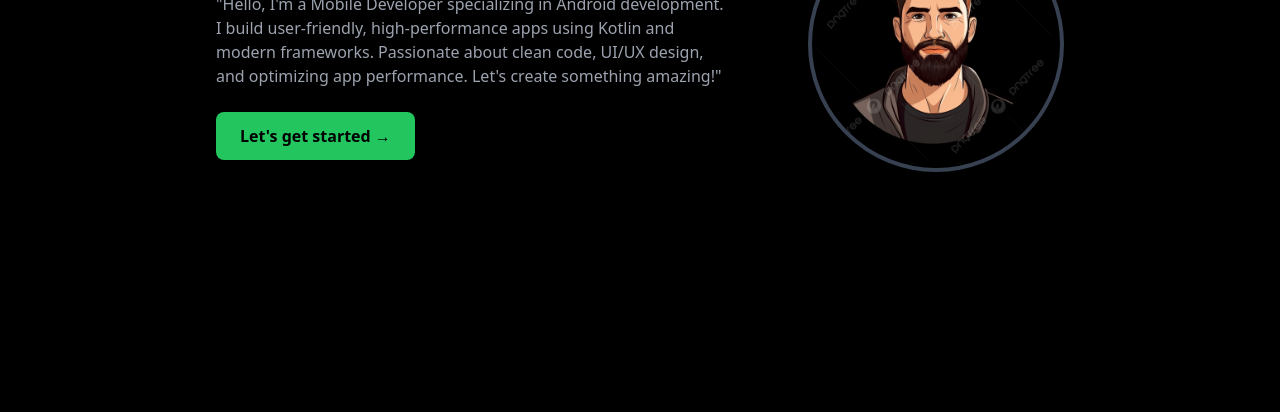
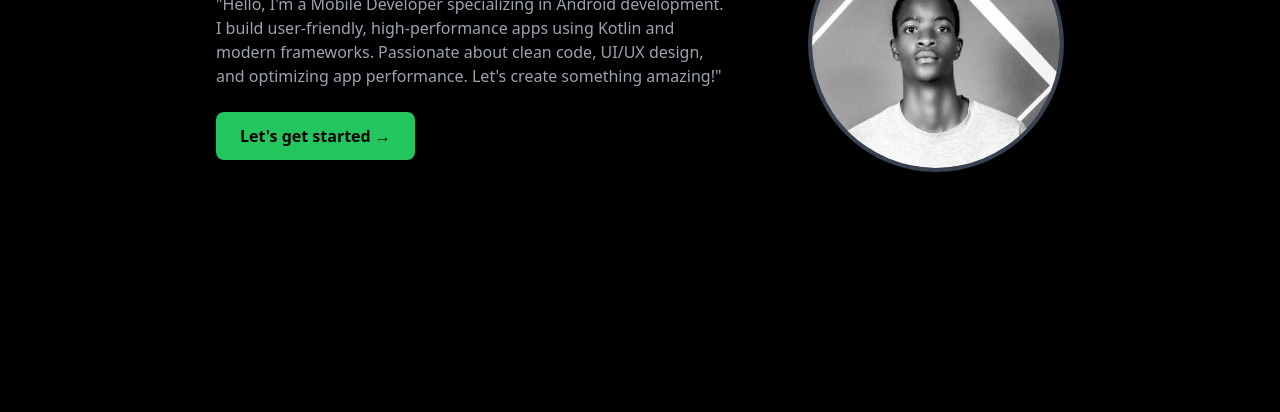
Before and after one commit to MERO254/newrepository, a website built with webpack: page src/index.html in a window 1280 px wide. Shown: the part 388-800 px from the top of the page. Built offline with nearby package versions, Linux system fonts and the light colour scheme.

Commit message:
new profile image index.html

```diff
--- a/src/index.html
+++ b/src/index.html
@@ -85,7 +85,7 @@
             </a>
         </div>
         <div class="order-1 md:order-2 md:ml-20">
-            <img src="img/avatarprofile.png" alt="Profile Image" class="rounded-full w-48 h-48 sm:w-64 sm:h-64 object-cover border-4 border-gray-700">
+            <img src="elvisprofilegrey.jpeg" alt="Profile Image" class="rounded-full w-48 h-48 sm:w-64 sm:h-64 object-cover border-4 border-gray-700">
         </div>
     </section>
 
```
